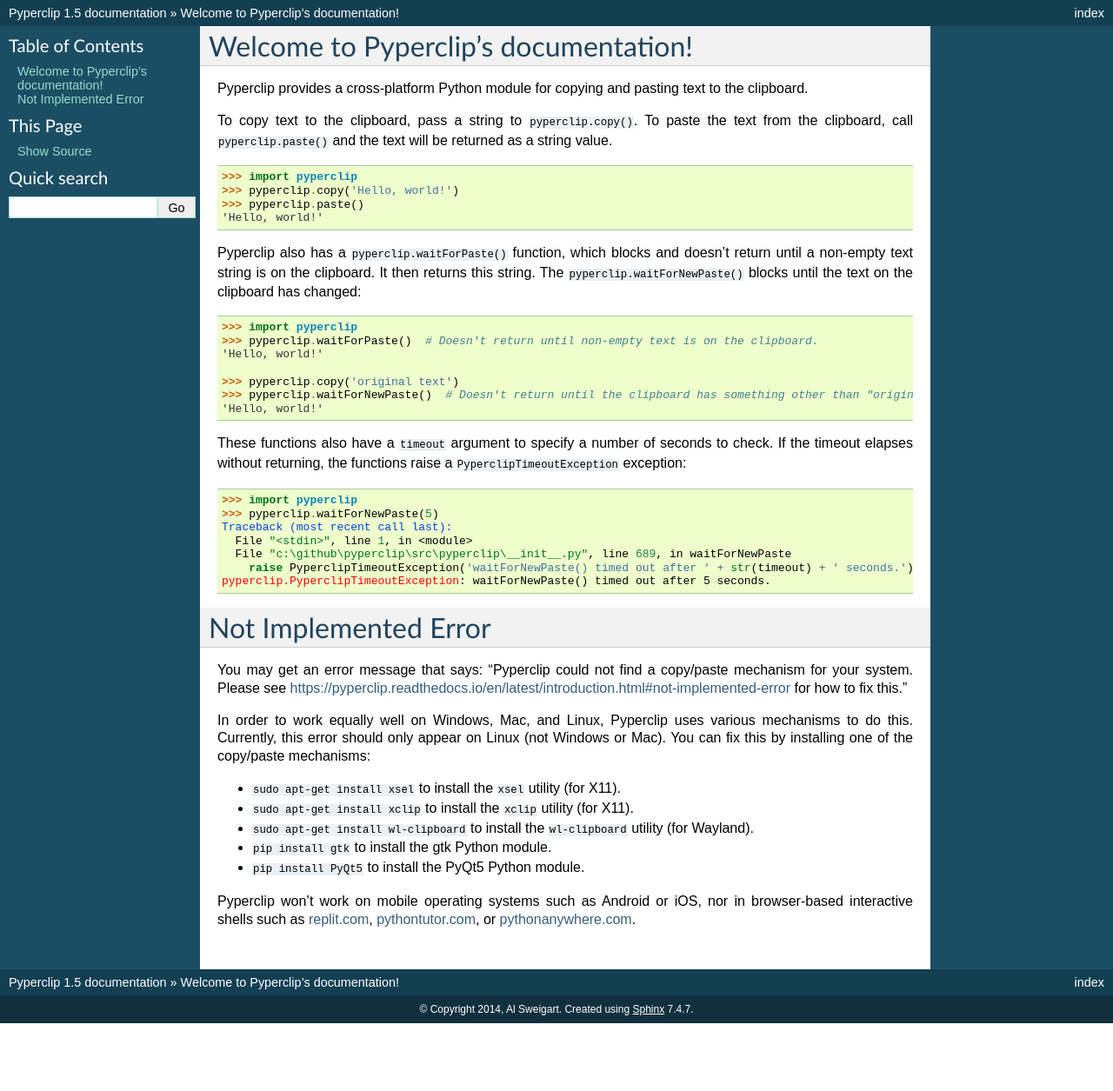
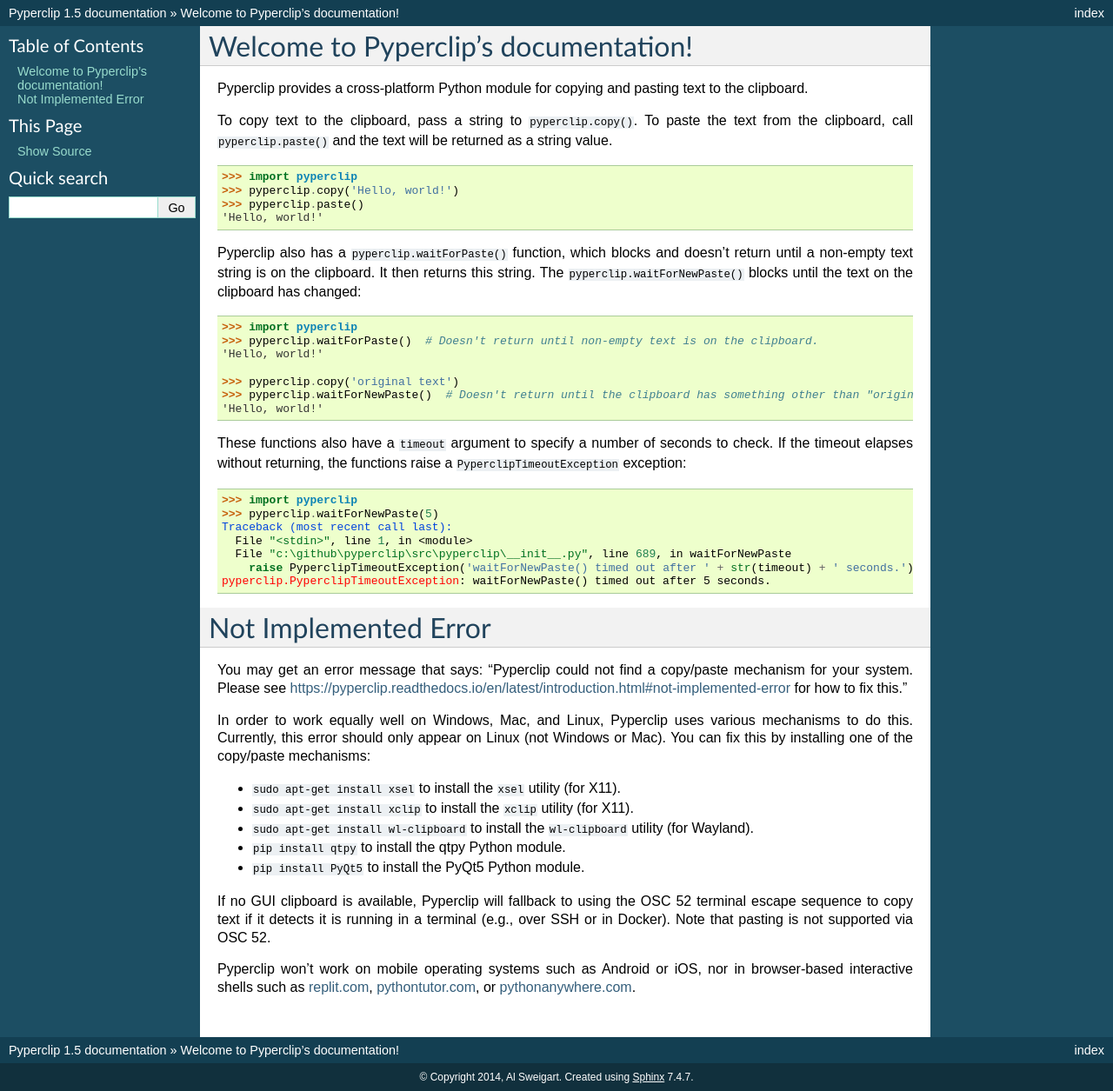
Before and after one commit to asweigart/pyperclip, a Sphinx documentation site: the page built from docs/index.rst, in a window 1280 px wide. Shown: the whole page at 87% size. Built offline with Sphinx 7.4.7, drawn with Linux system fonts in a browser that asks for light colours; before the commit the page ends 1177 px from its top, so only the background shows below that.

Commit message:
docs: note OSC 52 support

```diff
--- a/docs/index.rst
+++ b/docs/index.rst
@@ -52,7 +52,9 @@
 - ``sudo apt-get install xsel`` to install the ``xsel`` utility (for X11).
 - ``sudo apt-get install xclip`` to install the ``xclip`` utility (for X11).
 - ``sudo apt-get install wl-clipboard`` to install the ``wl-clipboard`` utility (for Wayland).
-- ``pip install gtk`` to install the gtk Python module.
+- ``pip install qtpy`` to install the qtpy Python module.
 - ``pip install PyQt5`` to install the PyQt5 Python module.
 
+If no GUI clipboard is available, Pyperclip will fallback to using the OSC 52 terminal escape sequence to copy text if it detects it is running in a terminal (e.g., over SSH or in Docker). Note that pasting is not supported via OSC 52.
+
 Pyperclip won't work on mobile operating systems such as Android or iOS, nor in browser-based interactive shells such as `replit.com <https://replit.com>`_, `pythontutor.com <http://pythontutor.com>`_, or `pythonanywhere.com <https://pythonanywhere.com>`_.
```
Also changed, not shown: README.md (+4 -2 lines).
